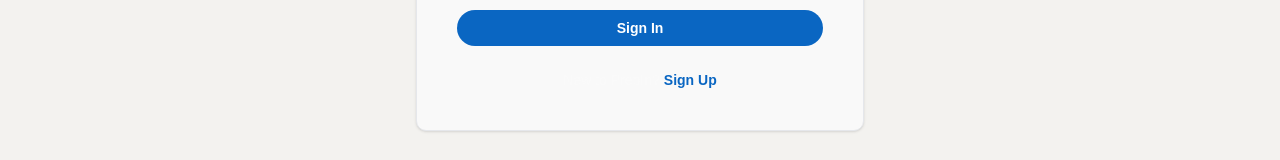
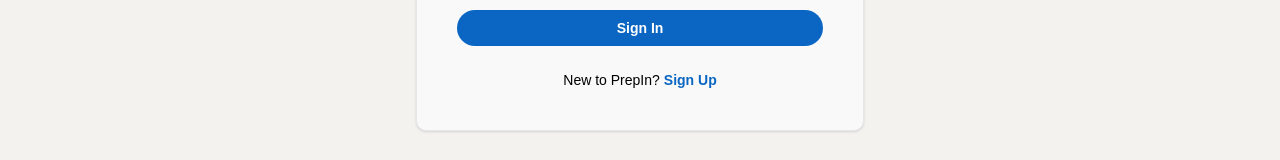
Before and after one commit to Nishakulkarni06/PrepIn, a Next.js app in the folder prepnexus/: page /sign-in in a window 1280 px wide. Shown: the part 510-670 px from the top of the page. Built offline with nearby package versions, Linux system fonts and the light colour scheme; no server answers; a web font is replaced by a local one.

Commit message:
Fix: Set 'Not signed in yet' text to black on AuthForm

```diff
--- a/prepnexus/components/AuthForm.tsx
+++ b/prepnexus/components/AuthForm.tsx
@@ -136,7 +136,7 @@ const AuthForm = ({ type }: { type: FormType }) => {
           </form>
         </Form>
 
-        <div className="text-center mt-6 text-sm">
+        <div className="text-center mt-6 text-sm text-black">
   {isSignIn ? "New to PrepIn?" : "Already have an account?"}
   <Link
     href={!isSignIn ? "/sign-in" : "/sign-up"}
@@ -145,6 +145,7 @@ const AuthForm = ({ type }: { type: FormType }) => {
     {!isSignIn ? "Sign In" : "Sign Up"}
   </Link>
 </div>
+
       </div>
     </div>
   );
```
Lines whose indentation alone changed are shown as unchanged.
